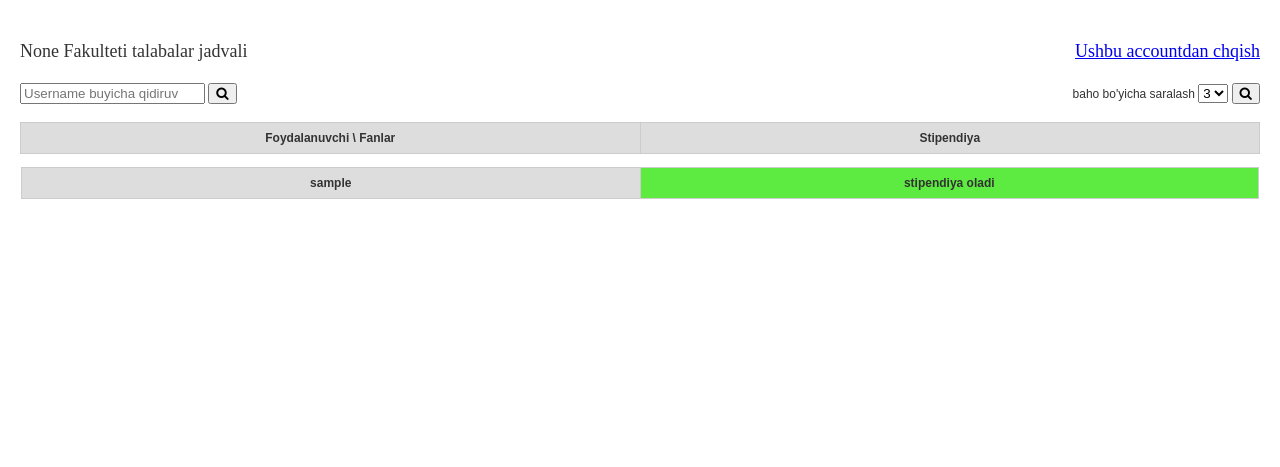
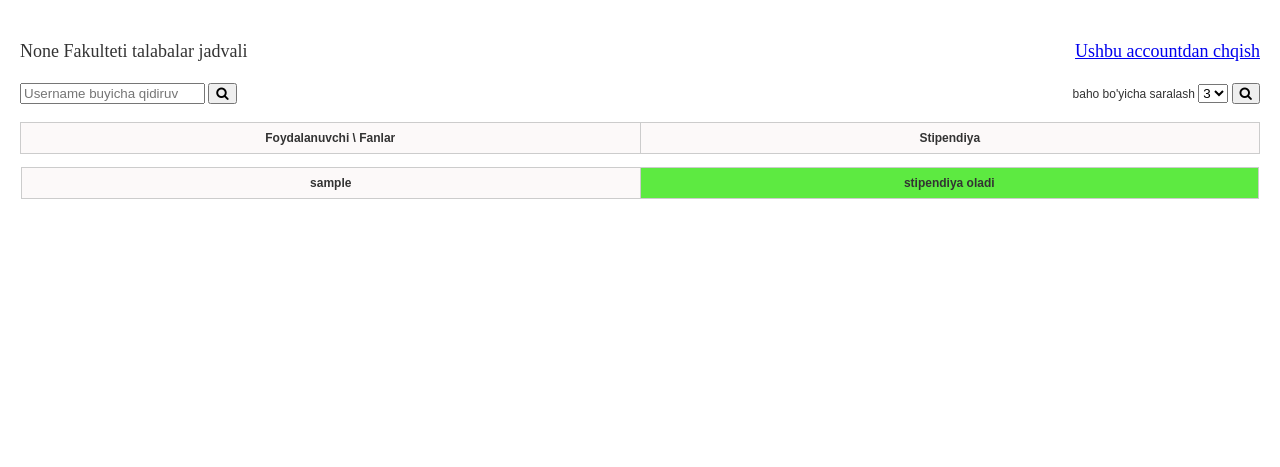
Before and after one commit to Anvar-Aslbek/sinov_ish, a Django app: page /table/ in a window 1280 px wide. Shown: the top 467 px of the page. Run offline with Django 4.2, Linux system fonts and the light colour scheme; the visitor is signed in with stand-in values (Sample User, id 1); data comes from the database, SQL or seed files in the repository; data that the repository does not hold is empty.

Commit message:
color update table tr

```diff
--- a/Sinov_ish/templates/table.html
+++ b/Sinov_ish/templates/table.html
@@ -22,7 +22,7 @@
     }
     th{
         font-weight:bold;
-        background-color:#ddd;
+        background-color:rgb(252, 249, 249);
     }
     th,
     td{
```
